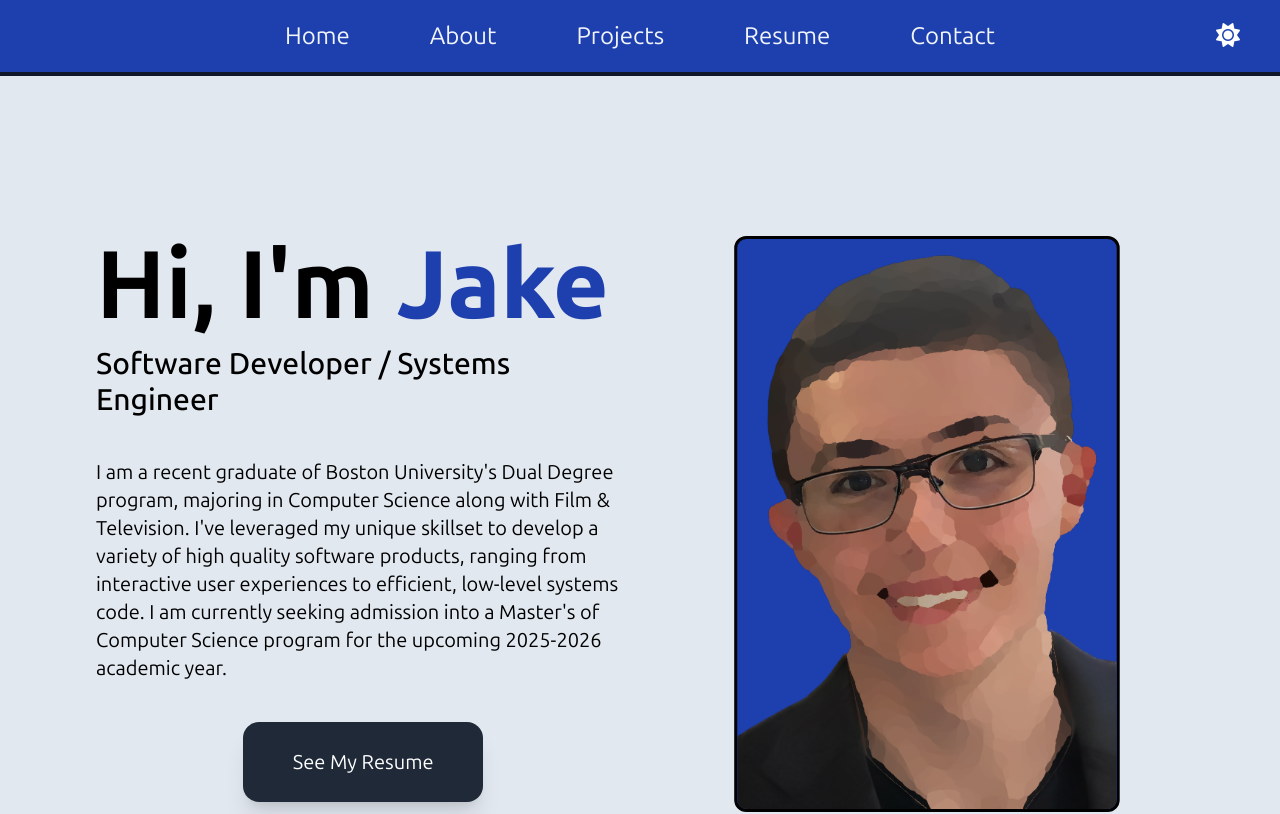
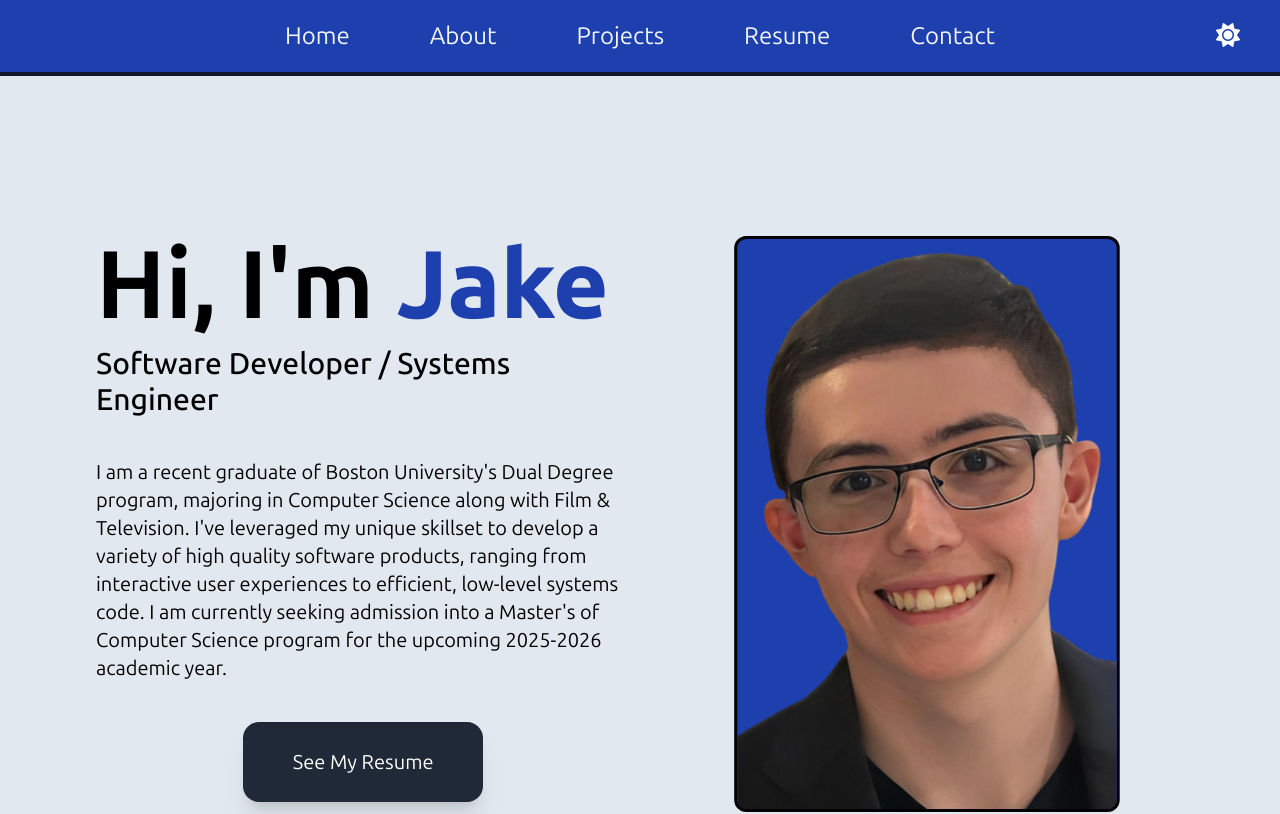
Before and after one commit to jakegustin/personal-website, a Vue app: page / in a window 1280 px wide. Shown: the top 814 px of the page. Built offline with nearby package versions, Linux system fonts and the light colour scheme.

Commit message:
new portrait, not oily

```diff
--- a/src/components/Home/Hero.vue
+++ b/src/components/Home/Hero.vue
@@ -30,7 +30,7 @@ export default {
 </script>
 
 <template>
-    <div class="flex lg:flex-row flex-col justify-center items-center gap-x-10 sm:gap-y-0 gap-y-24 px-24 pt-16 pb-16">
+    <div class="flex lg:flex-row flex-col justify-center items-center gap-x-10 sm:gap-y-0 gap-y-24 px-24 pt-16 sm:pb-0 pb-16">
         <!--
         <div class="place-content-start" id="pfp">
             <img src="../assets/testImage.png" class="min-w-96 pb-10"/>
@@ -62,7 +62,7 @@ export default {
             </div>
         </div>
         <div class="flex sm:scale-75">
-            <img src="/src/assets/oilportrait.png" class="bg-blue-800 dark:bg-blue-900 border-4 border-black dark:border-slate-200 rounded-2xl overflow-hidden transition-colors duration-300 ease-in-out"/>
+            <img src="/src/assets/websiteportrait.png" class="bg-blue-800 dark:bg-blue-900 border-4 border-black dark:border-slate-200 rounded-2xl overflow-hidden transition-colors duration-300 ease-in-out"/>
         </div>
     </div>
 </template>
```
Also changed, not shown: src/assets/oilportrait.png (deleted), src/assets/websiteportrait.png (added).
